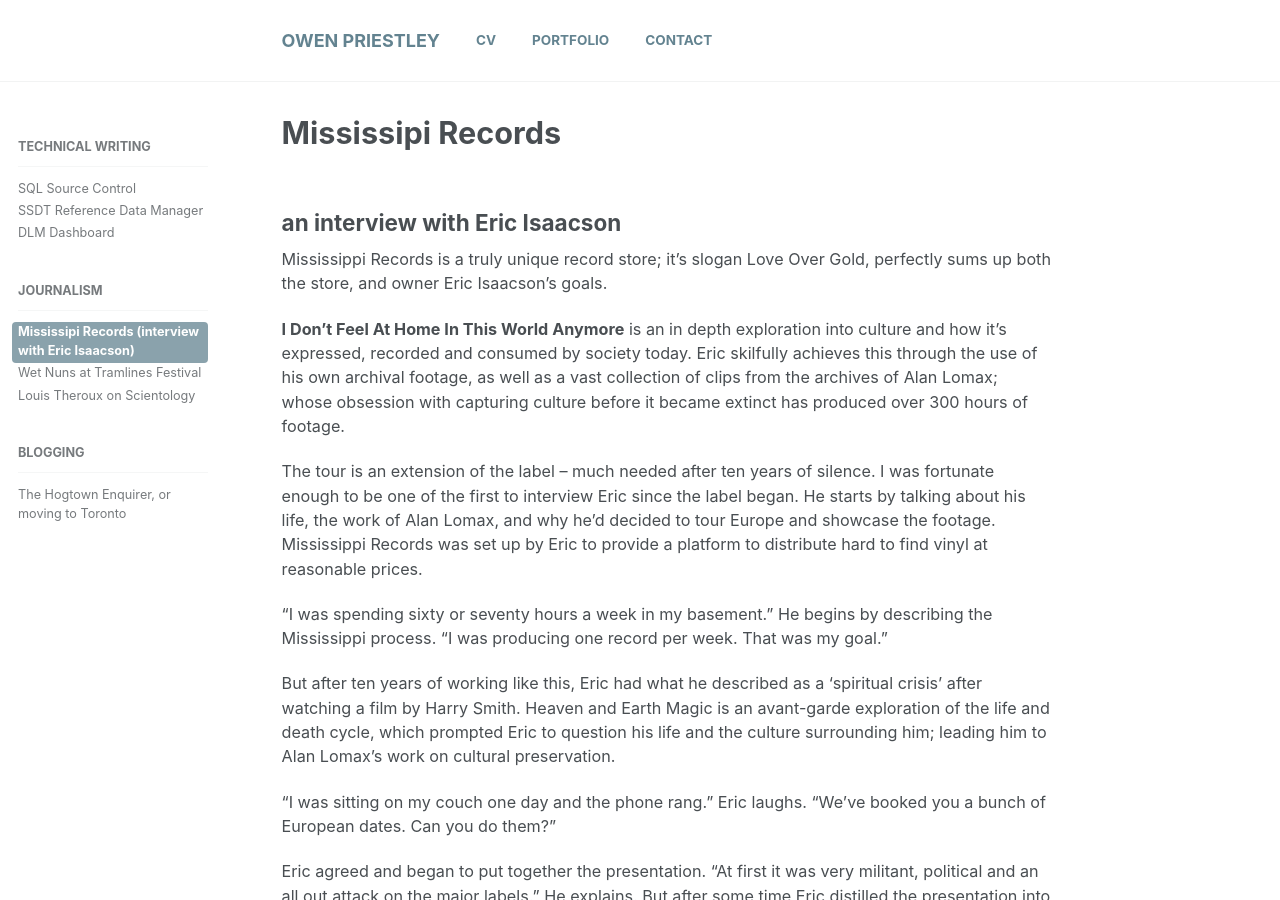
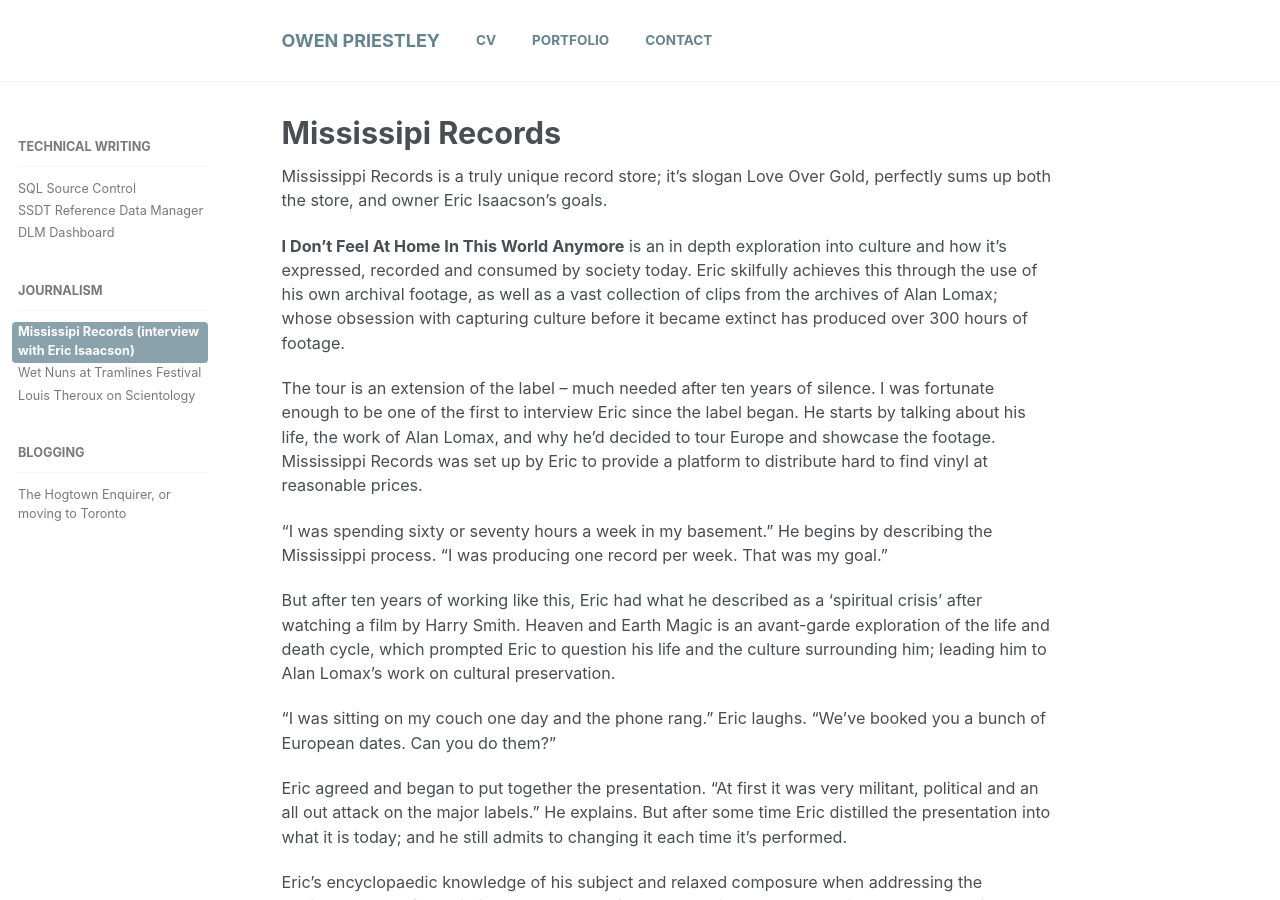
Before and after one commit to owenpriestley/owenpriestley.github.io, a Jekyll site: the page built from _portfolio/journalism/mississipi_records.md, in a window 1280 px wide and 900 px high. Built offline with Jekyll 4.4.1, drawn with Linux system fonts in a browser that asks for light colours.

Commit message:
Update mississipi

```diff
--- a/_portfolio/journalism/mississipi_records.md
+++ b/_portfolio/journalism/mississipi_records.md
@@ -7,8 +7,6 @@
 sidebar:
   nav: "portfolio"
 ---
-## an interview with Eric Isaacson
-
 Mississippi Records is a truly unique record store; it's slogan Love Over Gold, perfectly sums up both the store, and owner Eric Isaacson's goals.
 
 **I Don't Feel At Home In This World Anymore** is an in depth exploration into culture and how it's expressed, recorded and consumed by society today. Eric skilfully achieves this through the use of his own archival footage, as well as a vast collection of clips from the archives of Alan Lomax; whose obsession with capturing culture before it became extinct has produced over 300 hours of footage.
```
